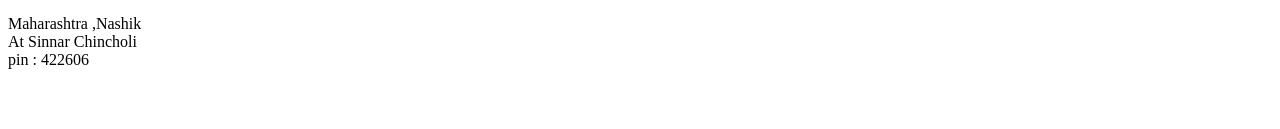
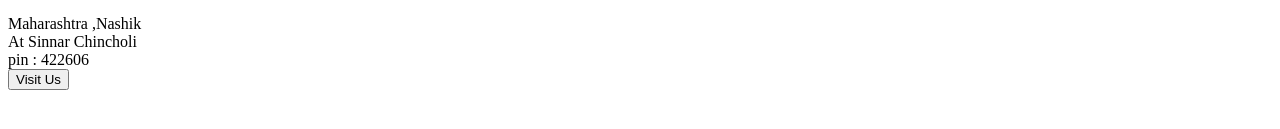
Before and after one commit to Rutuja20Sanap/icp-8.0-assingment-16, a plain HTML site: page index.html in a window 1280 px wide. Shown: the part 469-598 px from the top of the page. Drawn offline with Linux system fonts and the light colour scheme.

Commit message:
button-added

```diff
--- a/index.html
+++ b/index.html
@@ -48,5 +48,6 @@
               At Sinnar Chincholi<br>
               pin : 422606
             </div>
+            <button type="button" class="btn">Visit Us</button>
 </body>
 </html>
```
